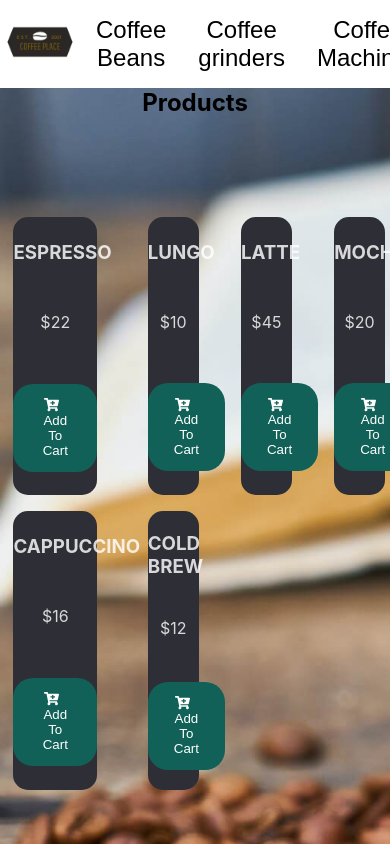
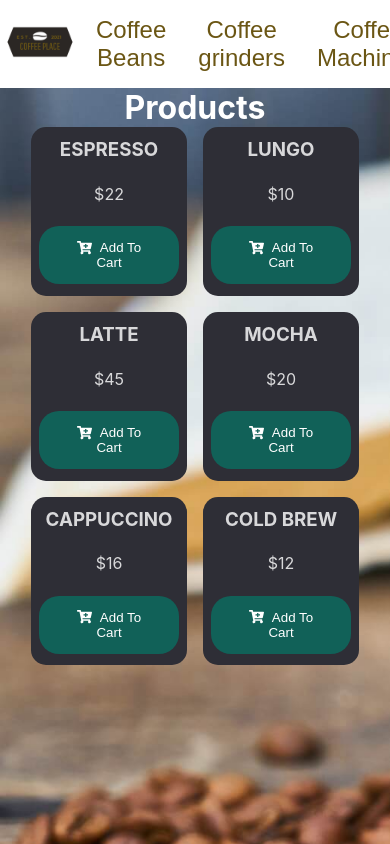
Before and after one commit to Mancefas/react-e-commerce, a React (Create React App) app: page / in a window 390 px wide. Both pictures are taken after a click on the button "Coffee Beans". Shown: the top 844 px of the page. Built offline with nearby package versions, Linux system fonts and the light colour scheme.

Commit message:
Making website responsive design

```diff
--- a/src/Components/Footer/FooterLinks.js
+++ b/src/Components/Footer/FooterLinks.js
@@ -22,7 +22,7 @@ const FooterLinks = () => {
         </ul>
       </div>
 
-      <div>
+      <div className={classes.about}>
         <h3>About Us</h3>
         <p>
           Lorem ipsum dolor sit amet consectetur adipisicing elit. Dolorum dicta
--- a/src/Components/Footer/FooterLinks.module.css
+++ b/src/Components/Footer/FooterLinks.module.css
@@ -11,3 +11,17 @@
 .links ul {
   list-style: none;
 }
+
+.about {
+  text-align: center;
+  width: 30%;
+}
+
+@media screen and (max-width: 500px) {
+  .links {
+    flex-direction: column;
+    align-items: center;
+    height: fit-content;
+    text-align: center;
+  }
+}
--- a/src/Components/NavBar.css
+++ b/src/Components/NavBar.css
@@ -17,6 +17,7 @@
 }
 
 .nav img {
+  cursor: pointer;
   height: 5rem;
   width: auto;
 }
@@ -26,4 +27,5 @@
   border: none;
   background-color: #ffffff;
   cursor: pointer;
+  color: #6b5614;
 }
--- a/src/Components/Products/FreeShipping.js
+++ b/src/Components/Products/FreeShipping.js
@@ -6,11 +6,11 @@ import { faWallet } from "@fortawesome/free-solid-svg-icons";
 const FreeShipping = () => {
   return (
     <div className={classes.section}>
-      <div>
+      <div className={classes.item}>
         <FontAwesomeIcon icon={faShippingFast} size="2x" />
         <h4>Free shipping on all orders over $30</h4>
       </div>
-      <div>
+      <div className={classes.item}>
         <FontAwesomeIcon icon={faWallet} size="2x" />
         <h4>We accept - Paypal, Stripe, Visa, Mastercard</h4>
       </div>
--- a/src/Components/Products/FreeShipping.module.css
+++ b/src/Components/Products/FreeShipping.module.css
@@ -1,14 +1,22 @@
 .section {
   background-color: #ffffff;
-  height: 20vh;
+  height: fit-content;
   display: flex;
   align-items: center;
   justify-content: space-evenly;
+  padding: 1rem 0rem;
 }
 
 @media screen and (max-width: 500px) {
   .section {
     flex-direction: column;
     justify-content: center;
+    align-items: center;
+    height: fit-content;
+  }
+  .item {
+    display: flex;
+    flex-direction: row;
+    align-items: center;
   }
 }
--- a/src/Components/Products/Products.js
+++ b/src/Components/Products/Products.js
@@ -19,7 +19,9 @@ function Products(props) {
           ))}
         </div>
       </div>
-      <FreeShipping />
+      <div className={classes.last}>
+        <FreeShipping />
+      </div>
     </section>
   );
 }
--- a/src/Components/Products/Products.module.css
+++ b/src/Components/Products/Products.module.css
@@ -8,11 +8,13 @@
   background-size: cover;
   display: flex;
   flex-direction: column;
-  justify-content: space-between;
+  justify-content: space-evenly;
 }
 
 .section h2 {
   text-align: center;
+  color: #ffffff;
+  font-size: 3rem;
 }
 
 .itemsGrid {
@@ -31,3 +33,25 @@
   display: flex;
   justify-content: center;
 }
+
+.last {
+  margin-top: auto;
+}
+
+@media screen and (max-width: 800px) {
+  .itemsGrid {
+    grid-template-columns: 1fr 1fr 1fr;
+    width: fit-content;
+    width: 30vw;
+    word-wrap: break-word;
+  }
+  .section h2 {
+    font-size: 2rem;
+  }
+}
+
+@media screen and (max-width: 500px) {
+  .itemsGrid {
+    grid-template-columns: 1fr 1fr;
+  }
+}
--- a/src/Components/Products/productItem.module.css
+++ b/src/Components/Products/productItem.module.css
@@ -2,7 +2,7 @@
   display: flex;
   flex-direction: column;
   height: 33vh;
-  width: 66%;
+  width: 20vw;
   background-color: #2e2e36;
   color: rgba(255, 255, 255, 0.815);
   text-align: center;
@@ -31,3 +31,20 @@
 .icon {
   padding-right: 0.5rem;
 }
+
+@media screen and (max-width: 800px) {
+  .item button {
+    margin: 0rem 0.5rem;
+  }
+}
+
+@media screen and (max-width: 500px) {
+  .item {
+    width: 40vw;
+    height: 20vh;
+  }
+
+  .item button {
+    margin: 0rem 0.5rem;
+  }
+}
```
